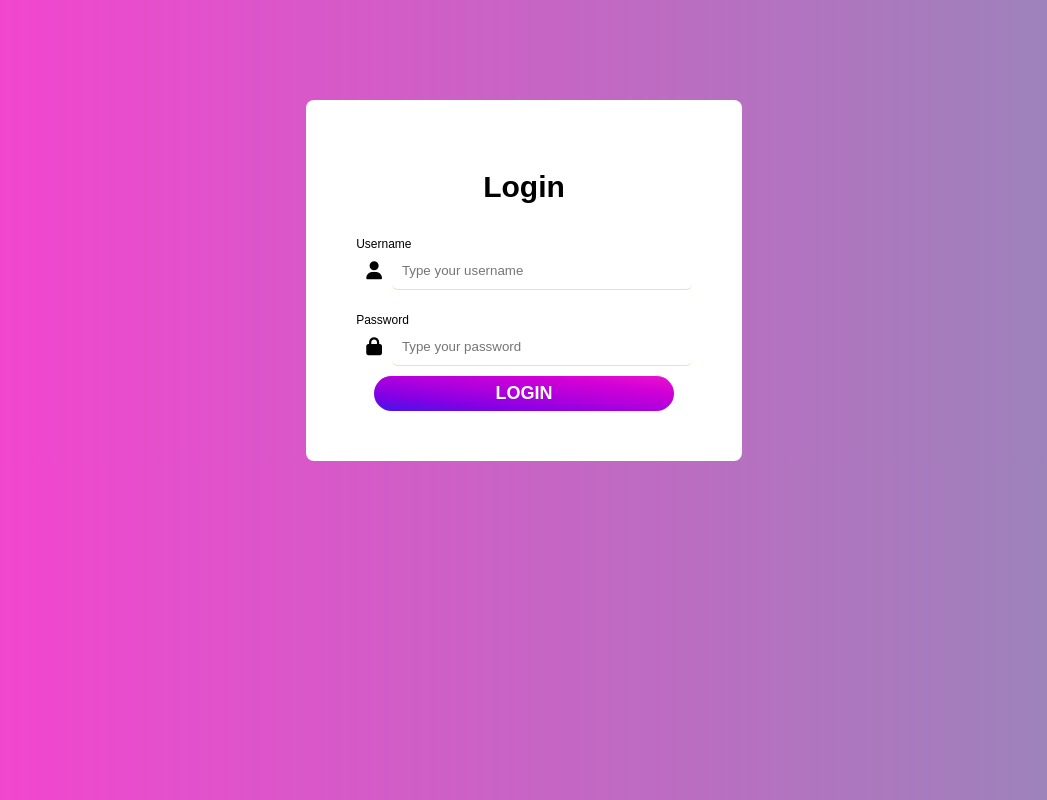
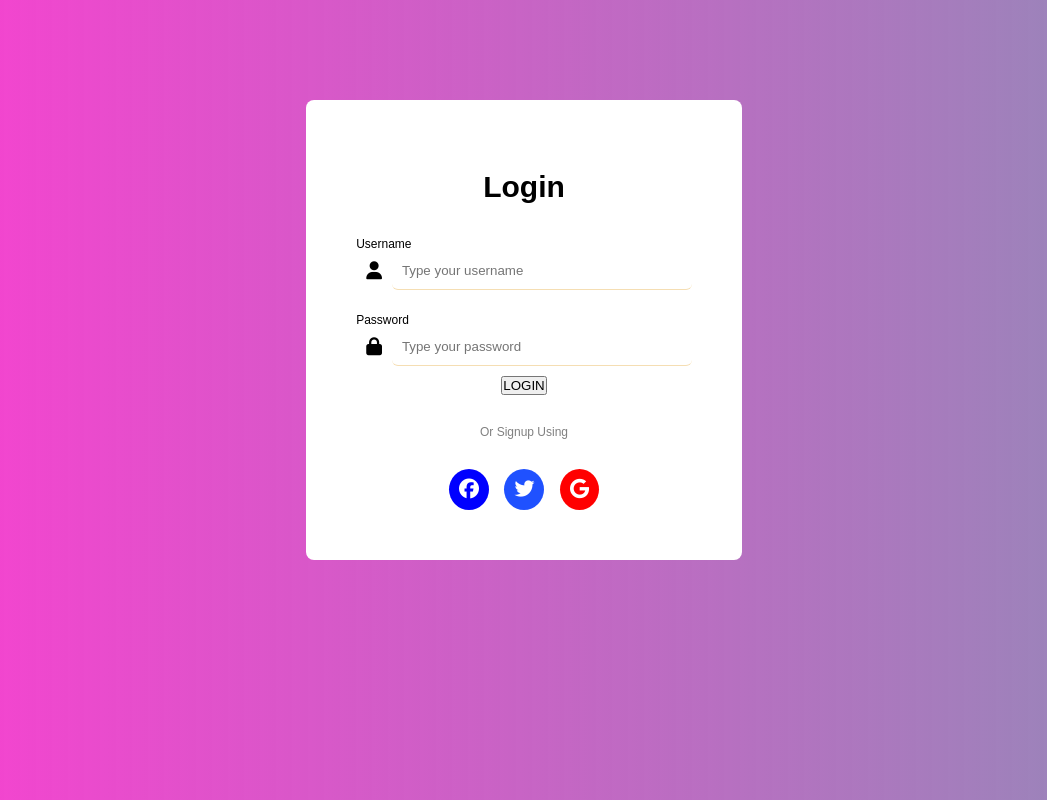
Before and after one commit to adebayo3035/merge-conflict, a plain HTML site: page index.html in a window 1280 px wide. Shown: the whole page, without its empty margins (116-1163 px from the left). Drawn offline with Linux system fonts and the light colour scheme.

Commit message:
Added Sign in Options with facebook, twitter and Google Auth

```diff
--- a/index.html
+++ b/index.html
@@ -1,5 +1,6 @@
 <!DOCTYPE html>
 <html lang="en">
+
 <head>
     <meta charset="UTF-8">
     <meta name="viewport" content="width=device-width, initial-scale=1.0">
@@ -9,6 +10,7 @@
     <link rel="stylesheet" href="style.css">
     <script src="https://kit.fontawesome.com/7cab3097e7.js" crossorigin="anonymous"></script>
 </head>
+
 <body>
 
     <form action="" method="post">
@@ -31,10 +33,31 @@
 
         </section>
 
-            <button class="submit" title="Click Me to Login">LOGIN</button>
+        <input type="submit" class="submit" title="Click to Login" name="submit" value="LOGIN"></input>
+        <p> Or Signup Using</p>
+        <div class="signInOptions">
+            <div class="facebook social-media" >
+                <a href="facebook.com ">
+                    <i class="fa-brands fa-facebook"></i>
+                </a>
+            </div>
+            <div class="twitter social-media">
+                <a href="twitter.com">
+                    <i class="fa-brands fa-twitter"></i>
+                </a>
+            </div>
+            <div class="google social-media">
+                <a href="google..com">
+                    <i class="fa-brands fa-google"></i>
+                </a>
+            </div>
+
+
+        </div>
 
     </form>
 
 
 </body>
+
 </html>
--- a/style.css
+++ b/style.css
@@ -58,5 +58,38 @@ form button{
     padding:7px;
     background-image: linear-gradient(to right top, #4315eb, #8500e4, #af00dd, #d000d6, #eb12cf);
     cursor: pointer;
+}
+p{
+    margin-top: 30px;
+    margin-bottom: 30px;
+    font-size: 12px;
+    color: grey;
+}
+.signInOptions{
+    display: flex;
+    justify-content: space-between;
+
+    width: 150px;
+}
+.signInOptions i{
+    font-size: 20px;
+    color: #fff;
+}
+.signInOptions .social-media{
+    border-radius: 50%;
+    text-align: center;
+    padding: 10px;
 
 }
+.facebook{
+    background-color: blue;
+}
+.google{
+    background-color: red;
+}
+.twitter{
+    background: #1F51FF;
+}
+a{
+    text-decoration: none;
+}
```
Lines whose indentation alone changed are shown as unchanged.
